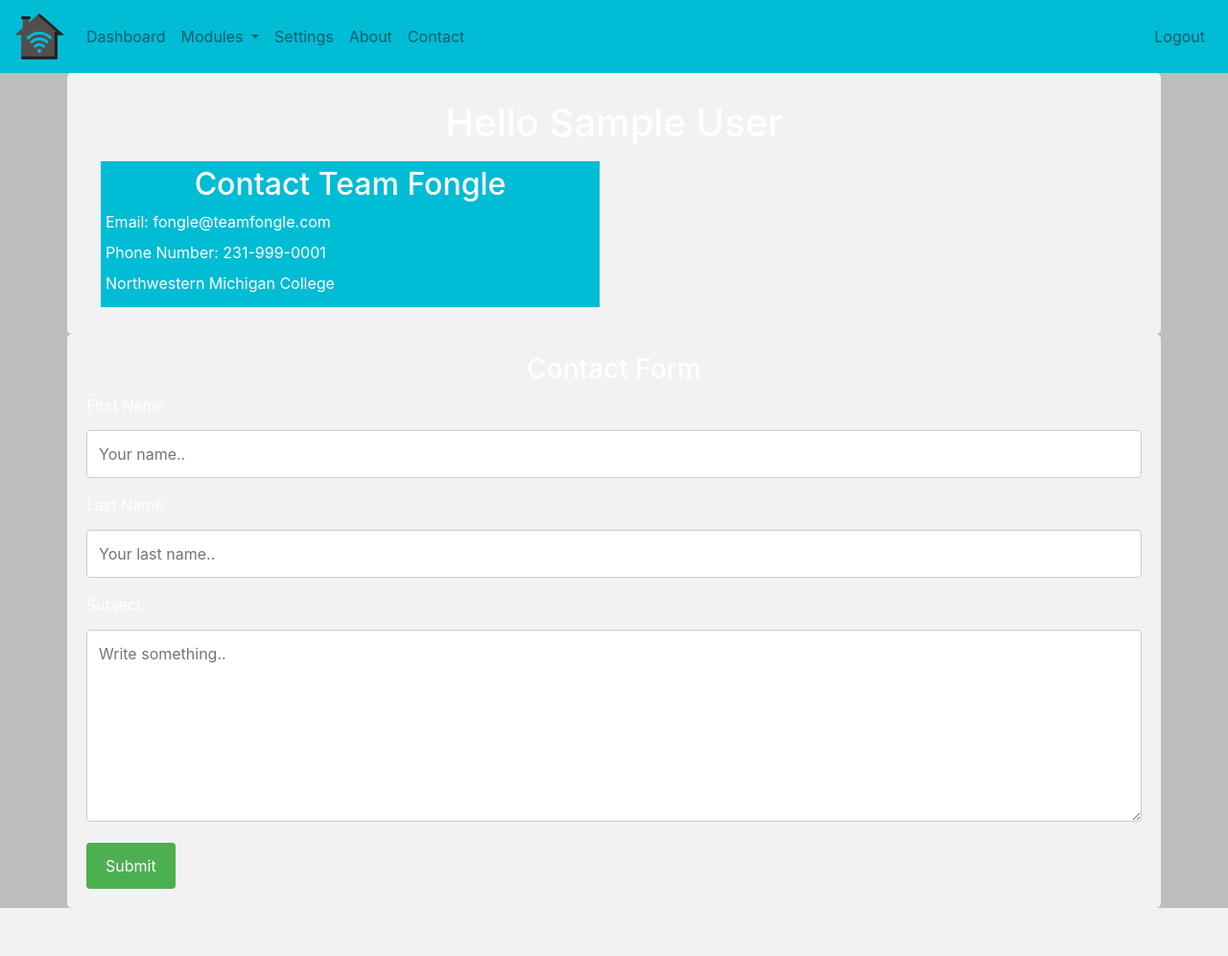
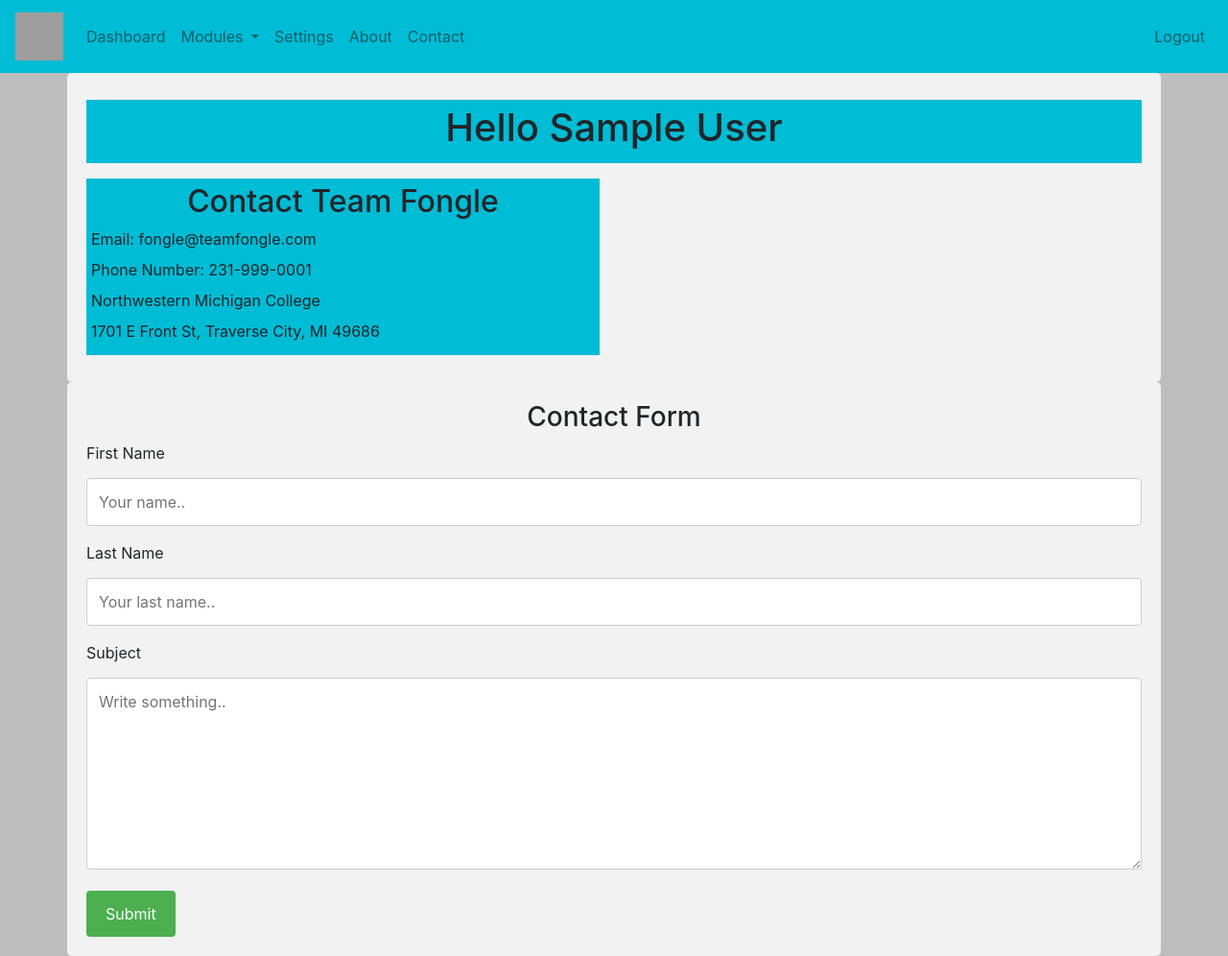
Before and after one commit to Ericgi231/NMC_SmartHome_WebApp, a PHP site: page /contact.php in a window 1280 px wide. Shown: the whole page at 96% size. Before the commit the page ends 946 px from the top, so only its background shows below. Run offline with PHP 8.4, Linux system fonts and the light colour scheme; the visitor is signed in with stand-in values (Sample User, id 1); data that the repository does not hold is empty; grey boxes are pictures that could not be loaded.

Commit message:
here are my changes

```diff
--- a/contact.php
+++ b/contact.php
@@ -32,28 +32,26 @@
 	<!-- User greeting row-->
 	<div class="row">
 		<div class="col-lg-12">
-			<div class="greeting">
+			<div class="greeting box fongle-blue">
 				<h1 class="text-center">Hello <?php echo $_SESSION["first"]; ?></h1>
 			</div>
 		</div>
 	</div>
 
-	<div>
+	<div class="row">
 		<div class="col-lg-6">
 			<div class="fongle-blue header-box">
        				<h2 class="text-center">Contact Team Fongle</h2>
                     <p>Email: fongle@teamfongle.com</p>
                     <p>Phone Number: 231-999-0001</p>
                     <p>Northwestern Michigan College</p>
+					<p>1701 E Front St, Traverse City, MI 49686</p>
+			</div>
 		</div>
 	</div>
 </div>
 
-
-</div>
-
-
-<div class="container">
+<div class="container fongle-blue">
 	<h3>Contact Form</h3>
 		<form action="/action_page.php">
 			<label for="fname">First Name</label>
--- a/css/site.css
+++ b/css/site.css
@@ -1,15 +1,15 @@
 .fongle-blue{
-	color:white;
+	/*color:white;*/
 	background-color:#00BCD5;
 }
 
 .fongle-light-gray{
-	color:white;
+	/*color:white;*/
 	background-color:#BDBDBD;
 }
 
 .fongle-dark-gray{
-	color:white;
+	/*color:white;*/
 	background-color:#504E4E;
 }
 
@@ -41,6 +41,9 @@ html {
 
 .container {
     padding: 0 16px;
+    border-radius: 5px;
+    background-color: #f2f2f2;
+    padding: 20px;
 }
 
     .container::after, .row::after {
@@ -75,9 +78,9 @@ html {
 	margin-bottom: 8px;
 }
 
-.box{
-	padding: 5px;
-	margin-bottom: 8px;
+.box {
+    padding: 5px;
+    margin-bottom: 8px;
 }
 
 input[type=text], select, textarea {
@@ -103,9 +106,3 @@ input[type=submit] {
     input[type=submit]:hover {
         background-color: #45a049;
     }
-
-.container {
-    border-radius: 5px;
-    background-color: #f2f2f2;
-    padding: 20px;
-}
--- a/php/connect.php
+++ b/php/connect.php
@@ -1,5 +1,5 @@
 <?php
-	$server = "localhost"; //Make sure to change back to localhost before i push it. To view the pages put the server to fongle.info to view the pages
+	$server = "fongle.info"; //Make sure to change back to localhost before i push it. To view the pages put the server to fongle.info to view the pages
 	$user = "SmartUser";
 	$pass = "Password1";
 	$db = "SmartHome";
```
Also changed, not shown: assets/light_off.svg (deleted), assets/light_on.svg (deleted), assets/logo.svg (deleted), assets/rain.svg (deleted), assets/thermometer.svg (deleted), assets/wifi.svg (deleted). Lines whose indentation alone changed are shown as unchanged.
